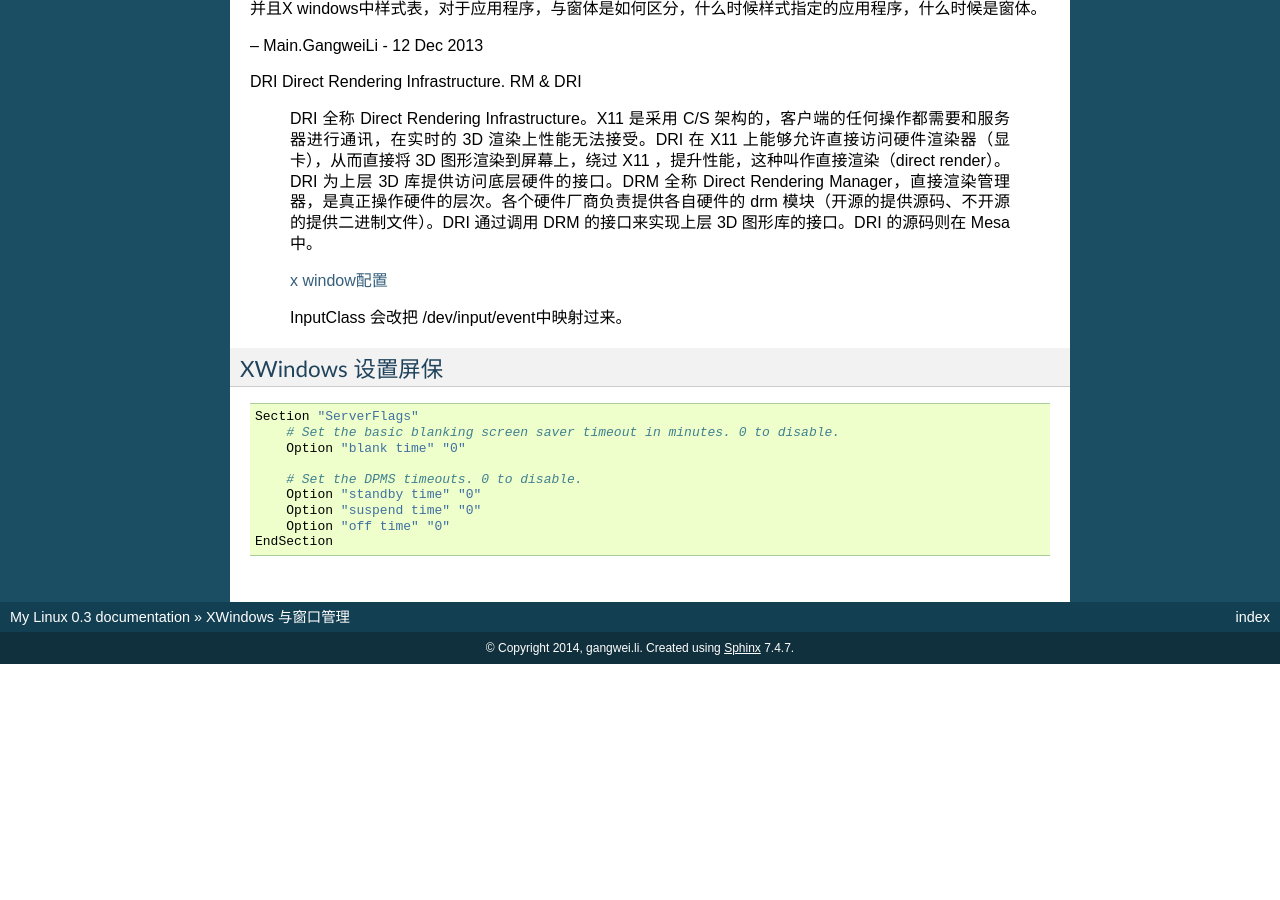
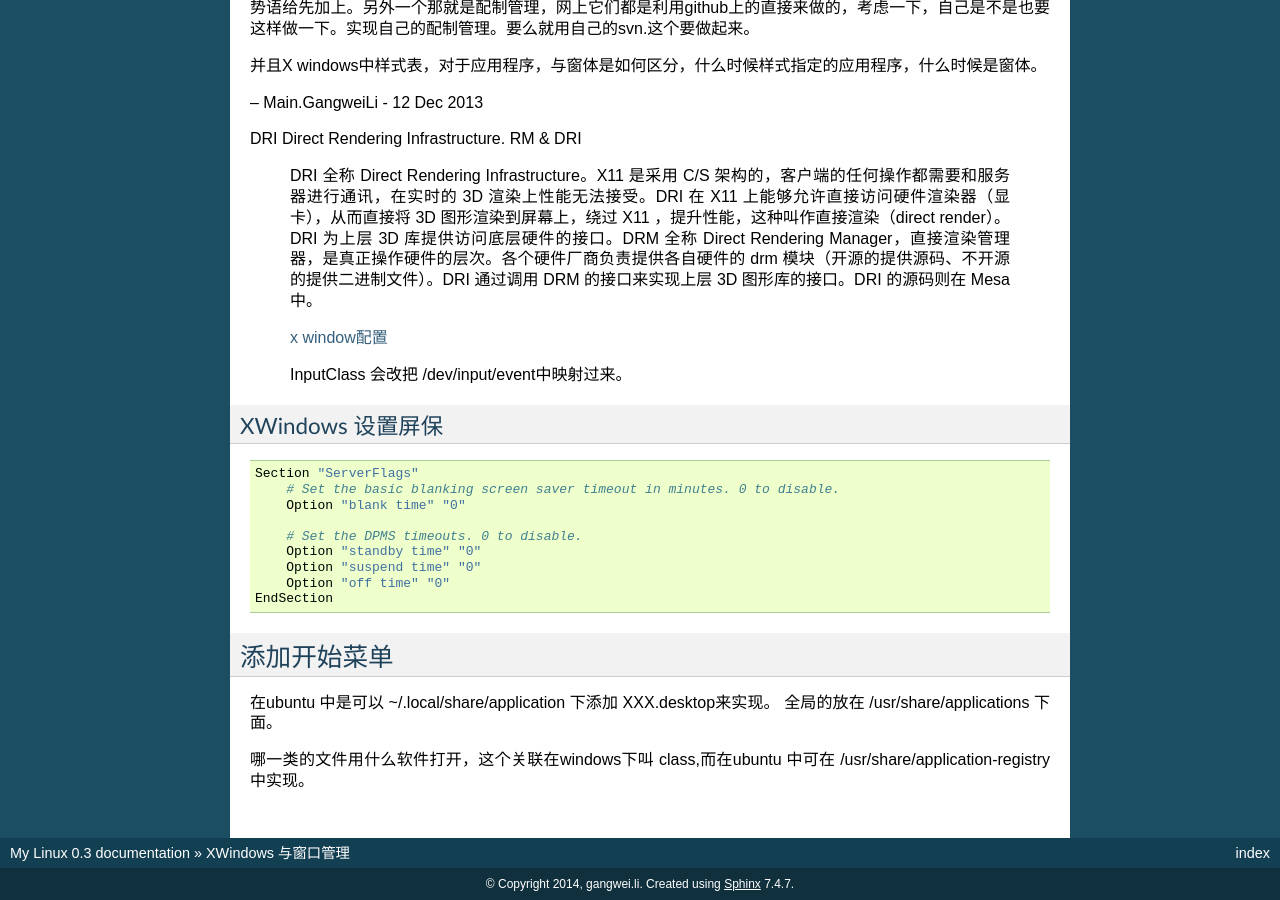
Before and after one commit to gwli/MyLinux, a Sphinx documentation site: the page built from source/content/Stage_3/XWindowsAndWindowManage.rst, in a window 1280 px wide and 900 px high, scrolled down 4388 px. Built offline with Sphinx 7.4.7, drawn with Linux system fonts in a browser that asks for light colours; formulas are drawn with MathJax 3; before the commit the page ends 5052 px from its top, so only the background shows below that.

Commit message:
add item into startmenu

```diff
--- a/source/content/Stage_3/XWindowsAndWindowManage.rst
+++ b/source/content/Stage_3/XWindowsAndWindowManage.rst
@@ -95,6 +95,8 @@ X windows 消息机制
 
 xkill 非常好用的的一个kill 工具。
 http://blog.csdn.net/xiajian2010/article/details/9796365
+
+
 Qt
 ==
 
@@ -238,3 +240,11 @@ XWindows 设置屏保
        Option "suspend time" "0"
        Option "off time" "0"
    EndSection
+
+添加开始菜单
+============
+
+在ubuntu 中是可以 ~/.local/share/application 下添加 XXX.desktop来实现。
+全局的放在 /usr/share/applications 下面。
+
+哪一类的文件用什么软件打开，这个关联在windows下叫 class,而在ubuntu 中可在 /usr/share/application-registry中实现。
```
